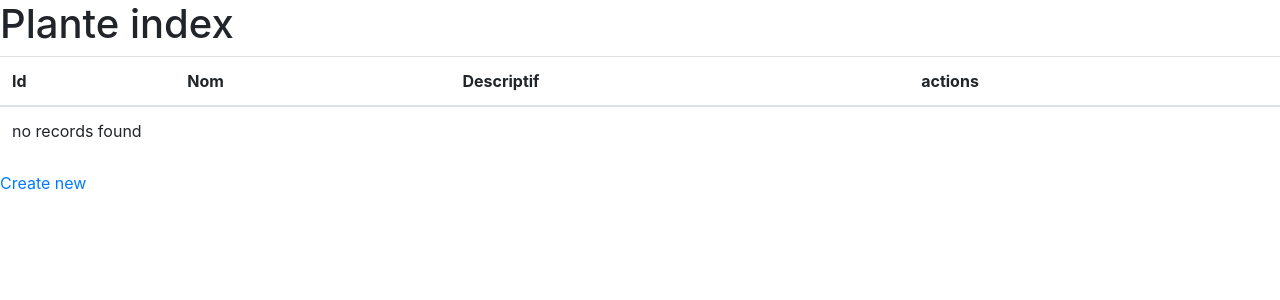
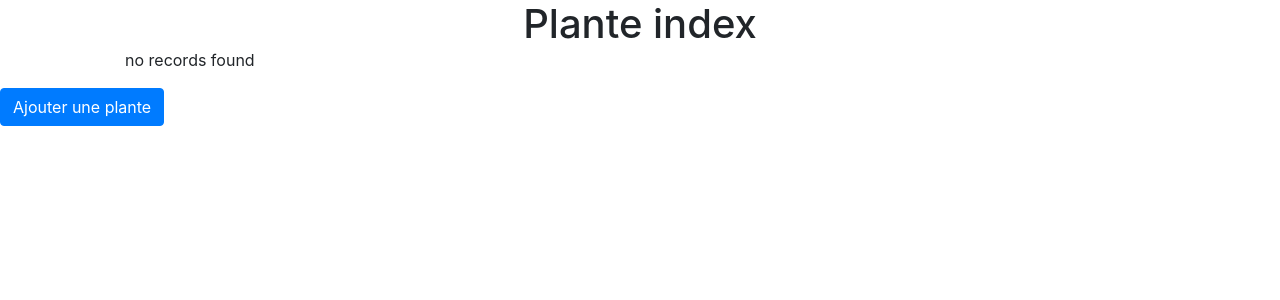
Before and after one commit to La-Guillotine/ifram, a Symfony app: template templates/plante/index.html.twig in a window 1280 px wide. Shown: the part 56-356 px from the top of the page. Run offline with Twig, Linux system fonts and the light colour scheme; the template is opened without the code that fills it, so the values that code supplies are empty; some libraries are stand-ins or nearby versions.

Commit message:
update maladie index + plante form

```diff
--- /dev/null
+++ b/public/css/style.css
@@ -0,0 +1,4 @@
+h1{
+    margin: auto;
+    text-align:center;
+}
--- a/src/Entity/Organe.php
+++ b/src/Entity/Organe.php
@@ -24,7 +24,7 @@ class Organe
     private $nom;
 
     /**
-     * @ORM\ManyToMany(targetEntity="App\Entity\bioagresseur", inversedBy="organes")
+     * @ORM\ManyToMany(targetEntity="App\Entity\Bioagresseur", inversedBy="organes")
      */
     private $bioagresseurs;
 
--- a/src/Entity/Traitement.php
+++ b/src/Entity/Traitement.php
@@ -29,7 +29,7 @@ class Traitement
     private $type;
 
     /**
-     * @ORM\ManyToMany(targetEntity="App\Entity\bioagresseur", inversedBy="traitements")
+     * @ORM\ManyToMany(targetEntity="App\Entity\Bioagresseur", inversedBy="traitements")
      */
     private $bioagresseurs;
 
--- a/templates/base.html.twig
+++ b/templates/base.html.twig
@@ -5,7 +5,7 @@
         <title>{% block title %}Welcome!{% endblock %}</title>
         <link rel="stylesheet" href="https://stackpath.bootstrapcdn.com/bootstrap/4.3.1/css/bootstrap.min.css" integrity="sha384-ggOyR0iXCbMQv3Xipma34MD+dH/1fQ784/j6cY/iJTQUOhcWr7x9JvoRxT2MZw1T" crossorigin="anonymous">
         <link href="https://cdn.jsdelivr.net/npm/select2@4.0.13/dist/css/select2.min.css" rel="stylesheet" />
-
+        <link rel="stylesheet" href="{{ asset('css/style.css') }}" />
         {% block stylesheets %}{% endblock %}
     </head>
     <body>
--- a/templates/plante/index.html.twig
+++ b/templates/plante/index.html.twig
@@ -1,37 +1,19 @@
 {% extends 'base.html.twig' %}
 
-{% block title %}Plante index{% endblock %}
+{% block title %}Plantes{% endblock %}
 
 {% block body %}
     <h1>Plante index</h1>
-
-    <table class="table">
-        <thead>
-            <tr>
-                <th>Id</th>
-                <th>Nom</th>
-                <th>Descriptif</th>
-                <th>actions</th>
-            </tr>
-        </thead>
-        <tbody>
-        {% for plante in plantes %}
-            <tr>
-                <td>{{ plante.id }}</td>
-                <td>{{ plante.nom }}</td>
-                <td>{{ plante.descriptif }}</td>
-                <td>
-                    <a href="{{ path('plante_show', {'id': plante.id}) }}">show</a>
-                    <a href="{{ path('plante_edit', {'id': plante.id}) }}">edit</a>
-                </td>
-            </tr>
-        {% else %}
-            <tr>
-                <td colspan="4">no records found</td>
-            </tr>
-        {% endfor %}
-        </tbody>
-    </table>
-
-    <a href="{{ path('plante_new') }}">Create new</a>
+    <div class="container">
+        <ul class="table">
+            {% for plante in plantes %}
+                <li class="cart">
+                    <a href="{{ path('plante_show', {'id': plante.id}) }}">{{plante.nom}}</a>
+                </li>
+            {% else %}
+                <p>no records found</p>
+            {% endfor %}
+        </ul>
+    </div>
+    <a class="btn btn-primary" href="{{ path('plante_new') }}">Ajouter une plante</a>
 {% endblock %}
```
Also changed, not shown: src/Form/PlanteType.php (+6 -1 lines), templates/maladie/index.html.twig (+6 -4 lines).
